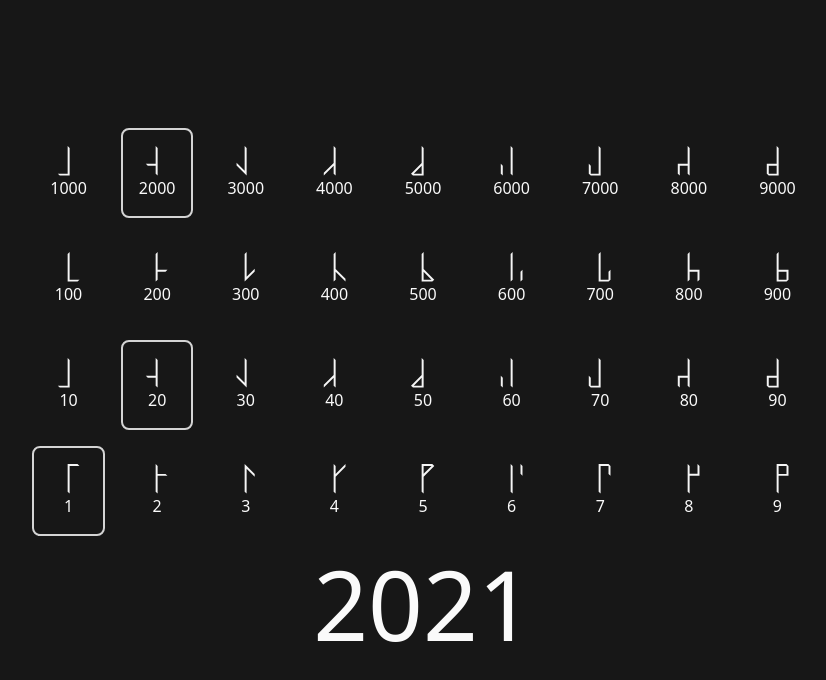
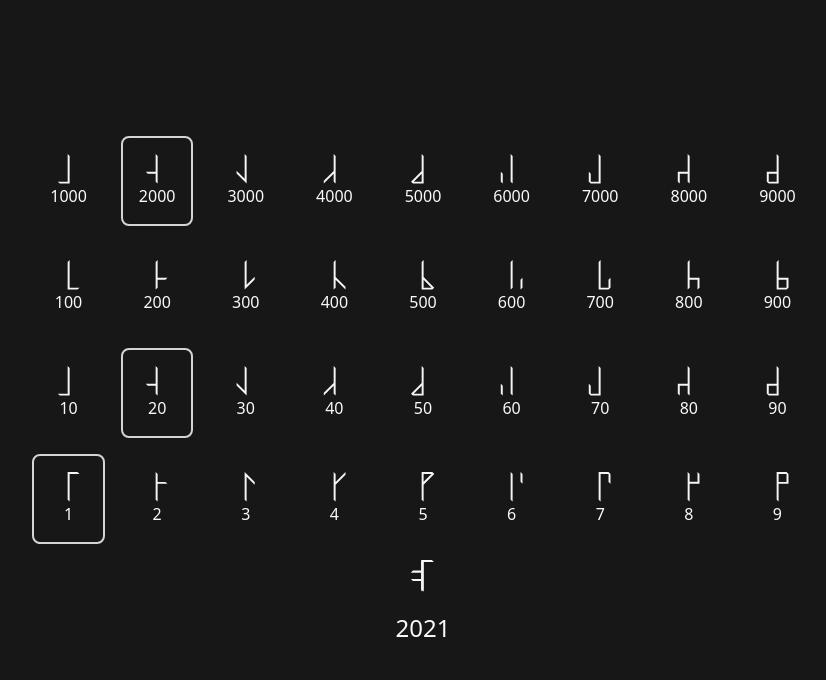
Before and after one commit to MatthewAlner/cistercian-clock, an Angular app: page /key in a window 1280 px wide. Shown: the top 680 px of the page, without its empty margins (217-1043 px from the left). Built offline with nearby package versions, Linux system fonts and the light colour scheme.

Commit message:
Change data flow to make glyph-grid a pure component

```diff
--- a/src/app/key-page/glyph-grid/glyph-grid.component.html
+++ b/src/app/key-page/glyph-grid/glyph-grid.component.html
@@ -24,5 +24,3 @@
     <span>{{ i + 1 }}</span>
   </div>
 </div>
-
-<div class='m-5 text-8xl text-center'>{{total ? total : '-'}}</div>
--- a/src/app/key-page/glyph-grid/glyph-grid.component.ts
+++ b/src/app/key-page/glyph-grid/glyph-grid.component.ts
@@ -1,4 +1,4 @@
-import { Component, OnInit } from '@angular/core';
+import { Component, EventEmitter, Input, OnInit, Output } from '@angular/core';
 import sum from 'lodash-es/sum';
 
 enum PLACE {
@@ -16,21 +16,20 @@ enum PLACE {
 export class GlyphGridComponent implements OnInit {
   constructor() {}
   public places = PLACE;
+  @Input() initialValue = 0;
+  @Output() selectedValueChanged = new EventEmitter<number>();
 
   public selection: Map<PLACE, number> = new Map<number, number>();
   public total: number;
 
   ngOnInit(): void {
-    const [thousands, hundreds, tens, ones]: number[] = new Date()
-      .getFullYear()
+    const [thousands, hundreds, tens, ones]: number[] = this.initialValue
       .toString()
       .split('')
       .map(stringNum => {
         const index = parseInt(stringNum, 10) - 1;
         return index >= 0 ? index : null;
       });
-
-    console.log({ thousands, hundreds, tens, ones });
 
     this.selection.set(PLACE.thousands, thousands ?? null);
     this.selection.set(PLACE.hundreds, hundreds ?? null);
@@ -54,5 +53,6 @@ export class GlyphGridComponent implements OnInit {
       .filter(([, num]) => num != null)
       .map(([place, num]) => (num + 1) * place);
     this.total = sum(entries);
+    this.selectedValueChanged.emit(this.total);
   }
 }
--- a/src/app/key-page/key-page.component.html
+++ b/src/app/key-page/key-page.component.html
@@ -1,3 +1,5 @@
-<div class='flex justify-center items-center h-screen'>
-  <app-glyph-grid></app-glyph-grid>
+<div class='flex flex-col justify-center items-center h-screen'>
+  <app-glyph-grid [initialValue]='initialValue' (selectedValueChanged)='onSelectedValueChanged($event)'></app-glyph-grid>
+  <app-composite-glyph class='text-8xl mt-4' [value]='selectedValue ? selectedValue : 0'></app-composite-glyph>
+  <div class='m-5 text-2xl text-center'>{{selectedValue ? selectedValue : "-"}}</div>
 </div>
--- a/src/app/key-page/key-page.component.ts
+++ b/src/app/key-page/key-page.component.ts
@@ -6,7 +6,18 @@ import { Component, OnInit } from '@angular/core';
   styleUrls: ['./key-page.component.scss'],
 })
 export class KeyPageComponent implements OnInit {
+  public selectedValue: number;
+  public initialValue: number;
+
   constructor() {}
 
-  ngOnInit(): void {}
+  ngOnInit(): void {
+    this.initialValue = new Date().getFullYear();
+  }
+
+  public onSelectedValueChanged(selectedValue: number): void {
+    if (selectedValue != null) {
+      this.selectedValue = selectedValue;
+    }
+  }
 }
```
